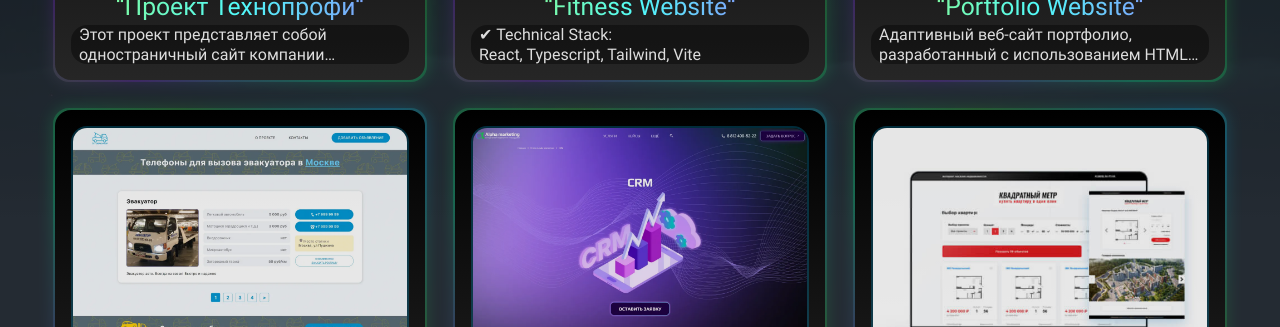
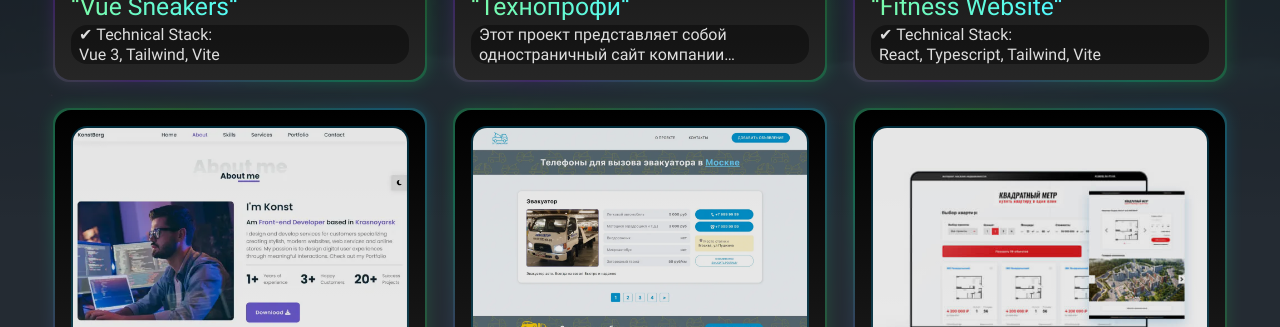
Before and after one commit to it2konst/all-pro, a plain HTML site: page index.html in a window 1280 px wide. Shown: the part 582-909 px from the top of the page. Drawn offline with Linux system fonts and the light colour scheme.

Commit message:
add vue pro

```diff
--- a/assets/data/options.json
+++ b/assets/data/options.json
@@ -1,8 +1,18 @@
 [
+  {
+    "filterName": "cat-5",
+	  "visibleCard": "true",
+    "cardTitle": "“Vue Sneakers“",
+	  "technologies": ["Vue"],
+    "cardDesc": "&#10004;&nbsp;Technical Stack:<br>Vue 3, Tailwind, Vite",
+    "onclick": "https://vue-sneakers-rho-brown.vercel.app",
+    "imgSrc": "./assets/img/cards-img/react/vue-sneakers.webp",
+    "alt": "Sneakers"
+  },
   {
     "filterName": "cat-1",
 	  "visibleCard": "true",
-    "cardTitle": "“Проект Технопрофи“",
+    "cardTitle": "“Технопрофи“",
 	  "technologies": ["html", "scss", "JS"],
     "cardDesc": "Этот проект представляет собой одностраничный сайт компании “Технопрофи“, предлагающей техническую поддержку для производственных предприятий. Проект разработан для учебных целей и демонстрирует базовую структуру веб-страницы с элементами интерфейса.",
     "onclick": "https://it2konst.github.io/technoprofi/",
@@ -41,7 +51,7 @@
   },
   {
     "filterName": "cat-4",
-	  "visibleCard": "true",
+	  "visibleCard": "false",
     "cardTitle": "“Alpha CRM page“",
 	  "technologies": ["html", "scss", "JS", "grid"],
     "cardDesc": "<i>Проект в разработке.</i><br>&#9749;",
@@ -71,7 +81,7 @@
   },
   {
     "filterName": "cat-1",
-	  "visibleCard": "true",
+	  "visibleCard": "false",
     "cardTitle": "“Sport Watch“",
 	  "technologies": ["html", "css", "JS"],
     "cardDesc": "<i>Проект в разработке.</i><br>&#9749;",
@@ -114,7 +124,7 @@
 	  "visibleCard": "true",
     "cardTitle": "“Portfolio WordPress“",
 	  "technologies": ["html", "css", "JS", "jquery", "WordPress", "PHP"],
-    "cardDesc": "Адаптивная верстка, натянутая на WordPress",
+    "cardDesc": "Адаптивная верстка, перенесенная на WordPress",
 	  "onclick": "https://cz88995-wordpress-xgucp.tw1.ru/",
     "imgSrc": "./assets/img/cards-img/word-press/portfolio-wp.jpg",
     "alt": "Portfolio WordPress"
--- a/assets/js/items-add.js
+++ b/assets/js/items-add.js
@@ -1,24 +1,24 @@
 // document.addEventListener('DOMContentLoaded', () => {
 // });
-const cardsContainer = document.querySelector('.portfolio__tab-cards');
+const cardsContainer = document.querySelector(".portfolio__tab-cards");
 
 const createCard = (myCard) => {
-    const cardInner = document.createElement('li');
-    cardInner.classList.add('tab-card', myCard.filterName);
+    const cardInner = document.createElement("li");
+    cardInner.classList.add("tab-card", myCard.filterName);
     cardInner.dataset.category = myCard.filterName;
-    cardInner.addEventListener('click', () => window.open(myCard.onclick, '_blank'));
+    cardInner.addEventListener("click", () => window.open(myCard.onclick, "_blank"));
 
     const icons = {
-        html: 'fa-html5',
-        scss: 'fa-sass',
-        JS: 'fa-js',
-        WordPress: 'fa-wordpress',
-        PHP: 'fa-php',
-        React: 'fa-react'
+        html: "fa-html5",
+        scss: "fa-sass",
+        JS: "fa-js",
+        WordPress: "fa-wordpress",
+        PHP: "fa-php",
+        React: "fa-react",
+        Vue: "fa-vuejs",
     };
 
-    const iconsHtml = myCard.technologies?.map(tech =>
-        icons[tech] ? `<div class="icon-box"><i class="fa-brands ${icons[tech]}"></i></div>` : '').join('') || '';
+    const iconsHtml = myCard.technologies?.map((tech) => (icons[tech] ? `<div class="icon-box"><i class="fa-brands ${icons[tech]}"></i></div>` : "")).join("") || "";
 
     const cardContent = `
         <div class="tab-card__wrapper">
@@ -37,26 +37,26 @@ const createCard = (myCard) => {
 };
 
 const toggleCardsVisibility = (isVisible) => {
-    cardsContainer.style.display = isVisible ? 'flex' : 'none';
+    cardsContainer.style.display = isVisible ? "flex" : "none";
 };
 
 // Скрыть карточки на время загрузки
 toggleCardsVisibility(false);
 
 // Загрузка данных
-fetch('./assets/data/options.json')
-    .then(response => response.json())
-    .then(data => {
-        data.forEach(myCard => {
-            if (myCard.hasOwnProperty('visibleCard') && myCard.visibleCard === "true") {
+fetch("./assets/data/options.json")
+    .then((response) => response.json())
+    .then((data) => {
+        data.forEach((myCard) => {
+            if (myCard.hasOwnProperty("visibleCard") && myCard.visibleCard === "true") {
                 cardsContainer.appendChild(createCard(myCard));
             }
         });
         // Показать карточки после загрузки
         toggleCardsVisibility(true);
     })
-    .catch(error => {
-        console.error('Ошибка загрузки данных:', error);
+    .catch((error) => {
+        console.error("Ошибка загрузки данных:", error);
         // Показать карточки даже в случае ошибки, чтобы не оставлять контейнер скрытым
         toggleCardsVisibility(true);
     });
--- a/assets/scss/blocks/_cards.scss
+++ b/assets/scss/blocks/_cards.scss
@@ -27,19 +27,7 @@
         position: absolute;
         left: -2px;
         top: -2px;
-        background: linear-gradient(
-            45deg,
-            #00ff99,
-            #32cd32,
-            #00bfff,
-            #7cfc00,
-            #8a2be2,
-            #00ff99,
-            #32cd32,
-            #00bfff,
-            #7cfc00,
-            #8a2be2
-        );
+        background: linear-gradient(45deg, #00ff99, #32cd32, #00bfff, #7cfc00, #8a2be2, #00ff99, #32cd32, #00bfff, #7cfc00, #8a2be2);
         background-size: 400%;
         width: calc(100% + 4px);
         height: calc(100% + 4px);
@@ -149,15 +137,8 @@
     -moz-box-orient: vertical;
     max-height: 2.4rem; // Высота для двух строк
 
-    place-self: center;
-    background: linear-gradient(
-        90deg,
-        hsl(0deg, 95%, 65%),
-        hsl(90deg, 95%, 65%),
-        hsl(180deg, 95%, 65%),
-        hsl(270deg, 95%, 65%),
-        hsl(360deg, 95%, 65%)
-    );
+    // place-self: center;
+    background: linear-gradient(90deg, hsl(0deg, 95%, 65%), hsl(90deg, 95%, 65%), hsl(180deg, 95%, 65%), hsl(270deg, 95%, 65%), hsl(360deg, 95%, 65%));
     // text;
     background-clip: text;
     -webkit-text-fill-color: transparent;
--- a/index.html
+++ b/index.html
@@ -68,7 +68,7 @@
                     <button class="button" data-filter=".cat-2">WordPress</button>
                     <button class="button" data-filter=".cat-3">JavaScript</button>
                     <button class="button" data-filter=".cat-4">Test tasks</button>
-                    <button class="button" data-filter=".cat-5">React</button>
+                    <button class="button" data-filter=".cat-5">React / Vue 3</button>
                     <!-- React class="card"-->
                 </div>
                 <ul class="portfolio__tab-cards">
```
Also changed, not shown: assets/css/main.css, assets/img/cards-img/react/vue-sneakers.webp (added), 1 other file.
